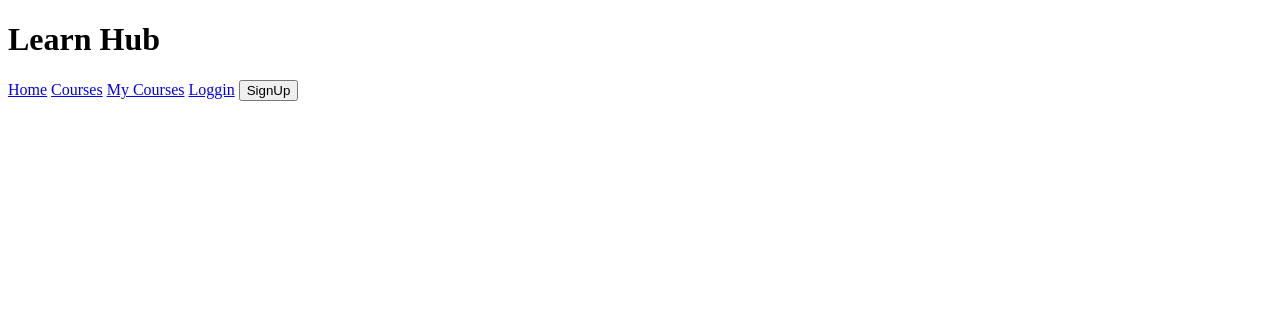
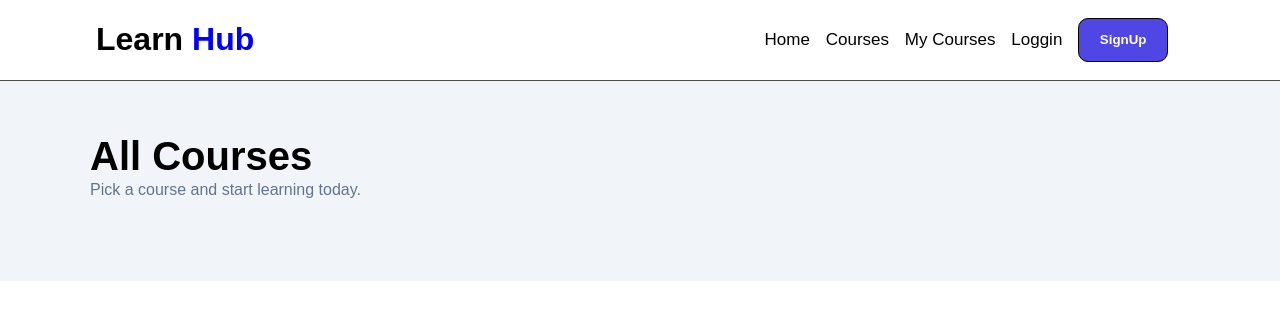
Before and after one commit to thefarsin12-afk/Frontend_Journey, a plain HTML site: page css-works/lms_template/index.html in a window 1280 px wide. Drawn offline with Linux system fonts and the light colour scheme.

Commit message:
navigation,banner section

```diff
--- a/css-works/lms_template/index.html
+++ b/css-works/lms_template/index.html
@@ -9,12 +9,12 @@
 </head>
 
 <body>
+    <!-- nav bar start -->
+    <div class="container">
 
-    <div class="nav-container">
+        <div class="nav-container">
 
-        <h1>Learn <span>Hub</span></h1>
-
-        <div class="container">
+            <h1 class="navbar-brand">Learn <span>Hub</span></h1>
 
             <div class="nav-items-right">
                 <a href="#">Home</a>
@@ -26,6 +26,16 @@
 
         </div>
     </div>
+    <!-- nav bar end -->
+
+    <div class="banner">
+
+        <div class="banner-item">
+            <h1>All Courses</h1>
+            <p>Pick a course and start learning today.</p>
+        </div>
+    </div>
+
 
 </body>
 
--- a/css-works/lms_template/style.css
+++ b/css-works/lms_template/style.css
@@ -0,0 +1,93 @@
+body{
+
+    margin: 0;
+    padding: 0;
+}
+*{
+    font-family: Arial, Helvetica, sans-serif;
+}
+.container{
+    width: 100%;
+    border-bottom: 1px solid rgb(77, 74, 74);
+}
+
+.nav-container{
+
+    width: 85%;
+    margin-left: auto;
+    margin-right: auto;
+    display: flex;
+    justify-content: space-between;
+}
+
+.nav-items-right{
+
+    display: flex;
+    align-items: center;
+    justify-content: space-evenly;
+    width: 40%;
+}
+
+.nav-items-right>a{
+    text-decoration: none;
+    font-size: 17px;
+    color: black;
+
+}
+
+.nav-items-right>a:hover{
+    text-decoration: underline;
+    color: blue;
+}
+
+.nav-items-right>button{
+    width: 90px;
+    height: 44px;
+    border-radius: 10px;
+    border: 1px solid black;
+    color:#fff;
+    font-weight: 550;
+    background-color: #4f46e5;
+    transition: transform 0.5s ease, background-color 0.5s ease;
+}
+
+.nav-items-right>button:hover{
+
+    background-color: #443eb4;
+    transform: translateY(-5px);
+}
+
+.navbar-brand>span{
+    color: blue;
+}
+
+.navbar-brand{
+
+    font-weight: 600;
+    font-size: 32px;
+}
+
+.banner{
+
+    background-color:#f1f5f9;
+    height:200px;
+    display: flex;
+    align-items: center;
+    justify-content: space-between;
+
+
+}
+
+.banner-item>h1{
+    margin: 0;
+    font-size: 40px;
+}
+
+.banner-item{
+    margin-left: 90px;
+    line-height: 18px;
+}
+
+.banner-item>p{
+    color: #64748b;
+}
```
